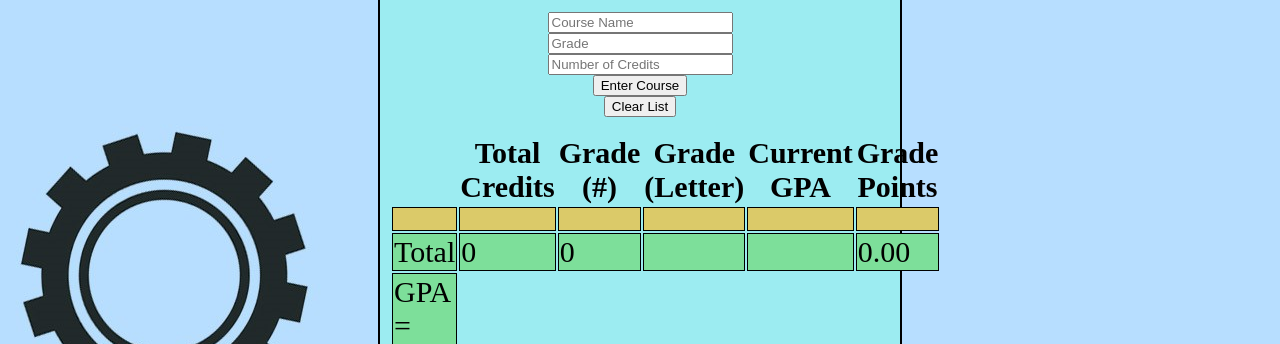
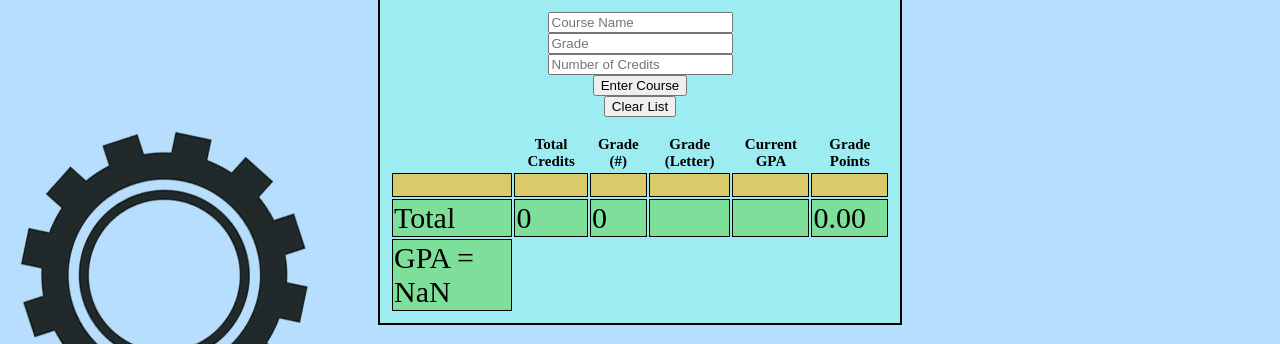
Before and after one commit to Arex-M/CET4962Spring2021, a plain HTML site: page Grade.html in a window 1280 px wide. Shown: the part 260-604 px from the top of the page. Drawn offline with Linux system fonts and the light colour scheme.

Commit message:
Update Grade.css

```diff
--- a/css/Grade.css
+++ b/css/Grade.css
@@ -3,6 +3,10 @@
 /* The background of the page */
  body{
    background: url('../assets/GPA\ -\ background.jpg'); /* Background Image */
+ }
+
+ th{
+   font-size: 15px;
  }
 
  .r{  /* Background of the top columns */
```
